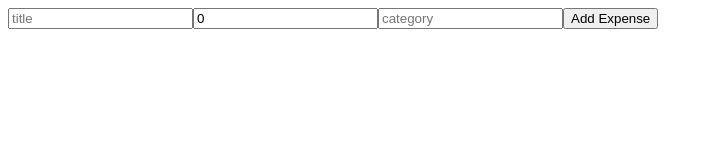
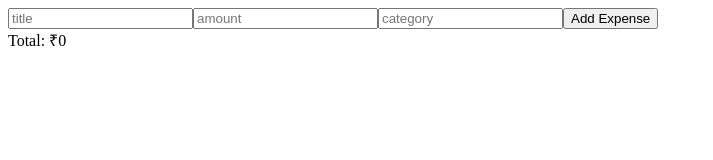
Before and after one commit to cd-queue/expense-tracker, a React (Vite) app: page / in a window 1280 px wide. Shown: the top 160 px of the page, without its empty margins (0-713 px from the left). Built offline with nearby package versions, Linux system fonts and the light colour scheme.

Commit message:
add expense summary

```diff
--- a/src/App.jsx
+++ b/src/App.jsx
@@ -2,6 +2,7 @@ import { useState } from 'react';
 import ExpenseForm from './components/ExpenseForm';
 import ExpenseList from './components/ExpenseList';
 import './App.css';
+import ExpenseSummary from './components/ExpenseSummary';
 
 function App() {
   const [expenses, setExpenses] = useState([]);
@@ -19,6 +20,7 @@ function App() {
     <>
       <ExpenseForm addExpense={addExpense}/>
       <ExpenseList expenses={expenses}/>
+      <ExpenseSummary expenses={expenses}/>
     </>
   )
 }
--- a/src/components/ExpenseForm.jsx
+++ b/src/components/ExpenseForm.jsx
@@ -2,13 +2,13 @@ import React, { useState } from 'react'
 
 const ExpenseForm = ({addExpense}) => {
     const [title, setTitle] = useState("");
-    const [amount, setAmount] = useState(0);
+    const [amount, setAmount] = useState("");
     const [category, setCategory] = useState("");
     return (
         <>
             <div>
                 <input type="text" value={title} onChange={(e) => setTitle(e.target.value)} placeholder='title' />
-                <input type="number" value={amount} onChange={(e) => setAmount(e.target.value)} placeholder='amount' />
+                <input type="number" value={amount} onChange={(e) => setAmount(Number(e.target.value))} placeholder='amount' />
                 <input type="text" value={category} onChange={(e) => setCategory(e.target.value)} placeholder='category'/>
                 <button onClick={() => {
                     const expense = {
--- a/src/components/ExpenseSummary.jsx
+++ b/src/components/ExpenseSummary.jsx
@@ -1,8 +1,11 @@
 import React from 'react'
 
-const ExpenseSummary = () => {
+const ExpenseSummary = ({ expenses }) => {
+  const total = expenses.reduce((sum, expense) => {
+    return sum + expense.amount;
+  }, 0)
   return (
-    <div>ExpenseSummary</div>
+    <div>Total: ₹{total}</div>
   )
 }
 
```
